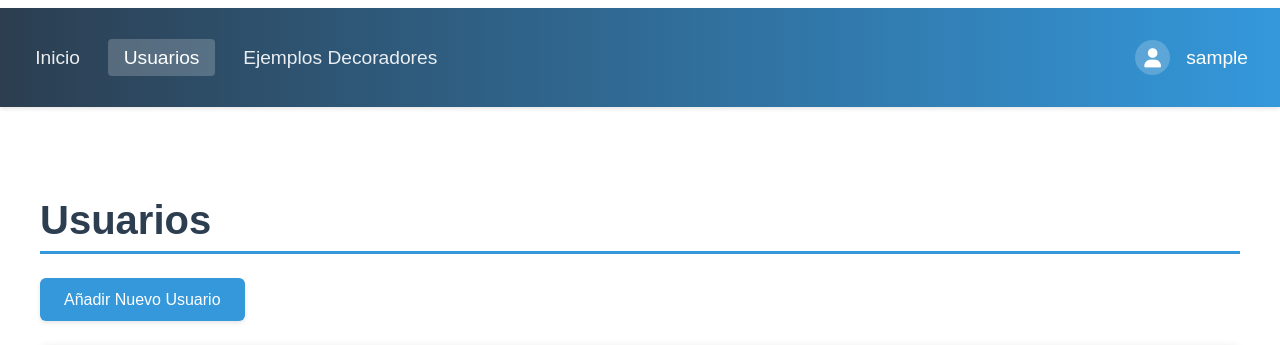
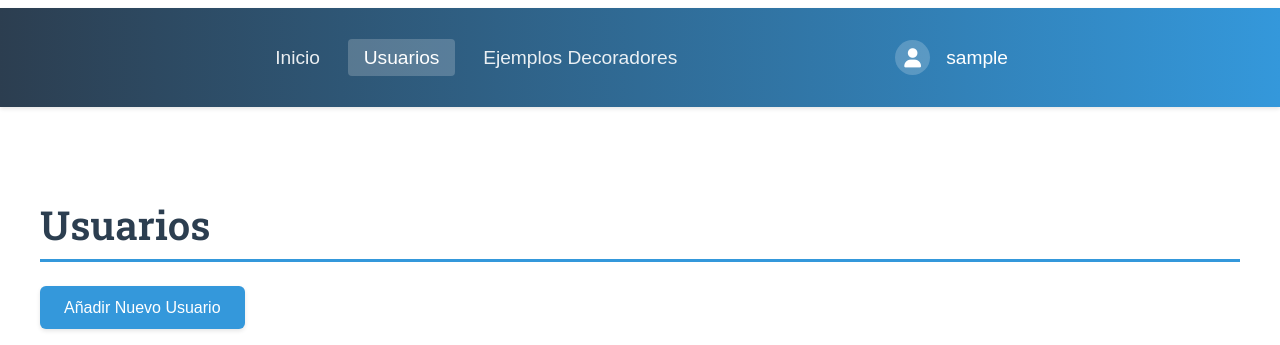
Before and after one commit to nereasaga/investigacion-python-2, a Flask app: page /users/view in a window 1280 px wide. Shown: the top 345 px of the page. Run offline with Flask 3, Linux system fonts and the light colour scheme; the visitor is signed in with stand-in values (Sample User, id 1); data that the repository does not hold is empty; some libraries are stand-ins or nearby versions.

Commit message:
cambios en el css generales

```diff
--- a/static/css/style.css
+++ b/static/css/style.css
@@ -20,8 +20,17 @@ nav {
   justify-content: space-between;
 }
 
+nav .nav-container {
+  display: flex;
+  align-items: center;
+  justify-content: space-between;
+  max-width: 70vw;
+  margin: 0 auto;
+  width: 60vw;
+}
+
 nav a {
-    color: rgba(255,255,255,0.9);
+  color: rgba(255, 255, 255, 0.9);
   text-decoration: none;
   padding: 0.5rem 1rem;
   margin: 0 0.2rem;
@@ -100,10 +110,15 @@ nav a {
   max-width: 1200px;
   margin: 0 auto;
   padding: 2rem;
-    min-height: calc(100vh - 80px); /* Altura mínima considerando el nav */
+  min-height: calc(100vh - 80px);
+  /* Altura mínima considerando el nav */
 }
 
 /* Estilos generales */
+h1, h2, h3 {
+  font-family: "Roboto Slab", serif;
+}
+
 h1 {
   color: #2c3e50;
   font-size: 2.5rem;
@@ -204,11 +221,11 @@ textarea:focus,
 select:focus {
   border-color: #3498db;
   outline: none;
-    box-shadow: 0 0 0 3px rgba(52,152,219,0.1);
+  box-shadow: 0 0 0 3px rgba(52, 152, 219, 0.1);
 }
 
-/* Botones mejorados */
-.button {
+
+button, .button {
   display: inline-block;
   padding: 0.8rem 1.5rem;
   background: #3498db;
--- a/templates/base.html
+++ b/templates/base.html
@@ -4,10 +4,14 @@
     <title>{% block title %}{% endblock %}</title>
     <link rel="stylesheet" href="{{ url_for('static', filename='css/style.css') }}">
     <link rel="stylesheet" href="https://cdnjs.cloudflare.com/ajax/libs/font-awesome/6.0.0/css/all.min.css">
+    <link rel="preconnect" href="https://fonts.googleapis.com">
+<link rel="preconnect" href="https://fonts.gstatic.com" crossorigin>
+<link href="https://fonts.googleapis.com/css2?family=Roboto+Slab:wght@100..900&display=swap" rel="stylesheet">
     <meta name="viewport" content="width=device-width, initial-scale=1.0">
 </head>
 <body>
     <nav>
+        <div class="nav-container">
             <div class="nav-links">
                 <a href="{{ url_for('index') }}" class="{{ 'active' if request.endpoint == 'index' }}">Inicio</a>
                 {% if current_user.is_authenticated %}
@@ -44,6 +48,7 @@
                     <a href="{{ url_for('login') }}" class="{{ 'active' if request.endpoint == 'login' }}">Login</a>
                 </div>
             {% endif %}
+        </div>
     </nav>
     <div class="content">
         {% with messages = get_flashed_messages(with_categories=true) %}
--- a/templates/users.html
+++ b/templates/users.html
@@ -23,8 +23,8 @@
                 <td>{{ user.username }}</td>
                 <td>{{ user.email }}</td>
                 <td>
-                    <a href="{{ url_for('view_user', user_id=user.id) }}">Ver</a>
-                    <button data-user-id="{{ user.id }}" class="delete-btn">Eliminar</button>
+                    <a href="{{ url_for('view_user', user_id=user.id) }}" class="button">Ver</a>
+                    <button data-user-id="{{ user.id }}" class="button-del">Eliminar</button>
                 </td>
             </tr>
             {% endfor %}
@@ -33,7 +33,7 @@
 
     <script>
         document.addEventListener('DOMContentLoaded', function() {
-            document.querySelectorAll('.delete-btn').forEach(button => {
+            document.querySelectorAll('.button-del').forEach(button => {
                 button.addEventListener('click', function() {
                     const userId = this.getAttribute('data-user-id');
                     deleteUser(userId);
```
Also changed, not shown: other parts of static/css/style.css (+49 -30 lines), templates/index.html (+4 -4 lines). Lines whose indentation alone changed are shown as unchanged.
